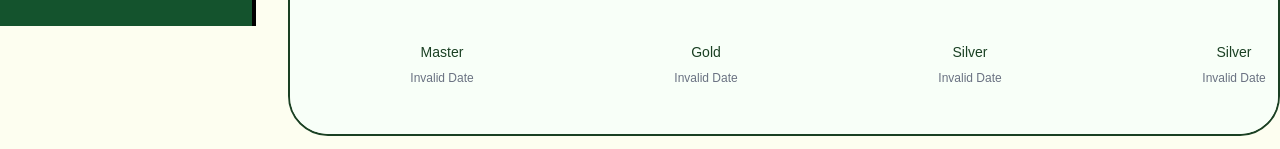
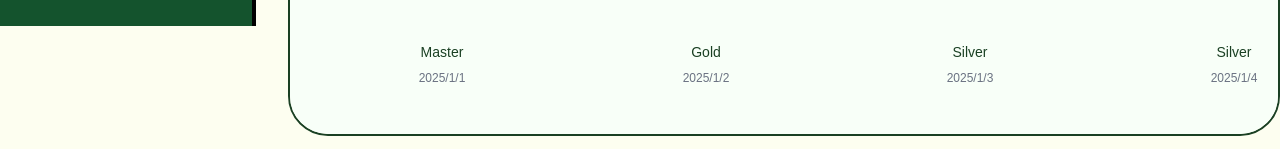
Before and after one commit to kc3hack/2026_team29, a Next.js app in the folder frontend/: page /grades in a window 1280 px wide. Shown: the part 774-923 px from the top of the page. Built offline with nearby package versions, Linux system fonts and the light colour scheme; a web font is replaced by a local one.

Commit message:
fix: #80 Badge型のプロパティ名をearnedAtに統一

```diff
--- a/frontend/src/features/grades/components/BadgeList.tsx
+++ b/frontend/src/features/grades/components/BadgeList.tsx
@@ -82,7 +82,7 @@ export const BadgeList: React.FC<BadgeListProps> = ({ badges }) => {
                     {badge.name}
                   </span>
                   <span className="text-xs text-gray-500">
-                    {new Date(badge.unlockedAt!).toLocaleDateString('ja-JP')}
+                    {new Date(badge.earnedAt!).toLocaleDateString('ja-JP')}
                   </span>
                 </div>
               );
```
